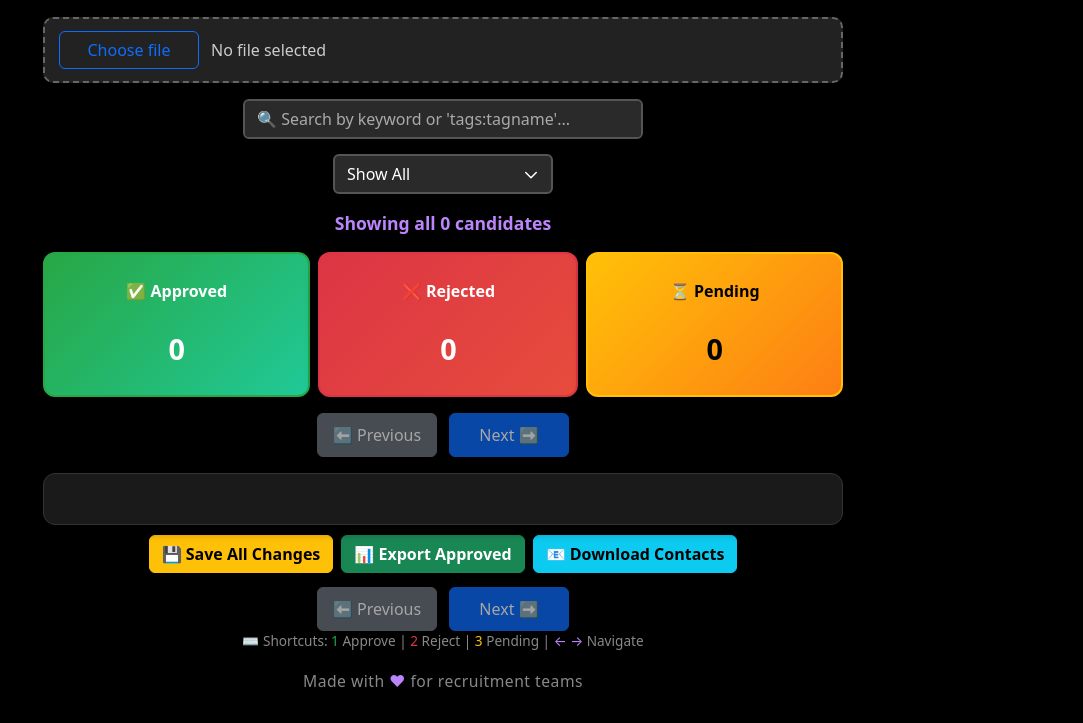
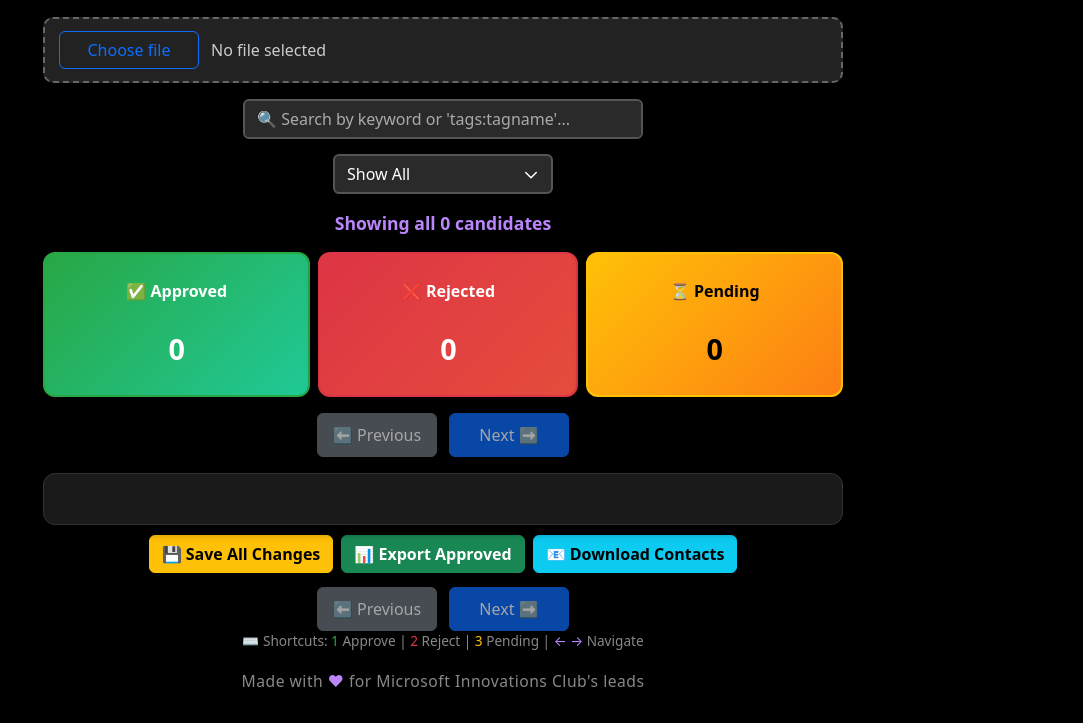
Before and after one commit to sravannotshravan/RecruitmentApplicationViewer, a plain HTML site: page index.html in a window 1280 px wide. Shown: the part 289-1012 px from the top of the page, without its empty margins (197-1280 px from the left). Drawn offline with nearby package versions, Linux system fonts and the light colour scheme.

Commit message:
Footer change

```diff
--- a/index.html
+++ b/index.html
@@ -793,7 +793,7 @@
             ⌨️ Shortcuts: <span style="color: #28a745;">1</span> Approve | <span style="color: #dc3545;">2</span> Reject | <span style="color: #ffc107;">3</span> Pending | <span style="color: #bb86fc;">← →</span> Navigate
           </div>
 
-          <div class="footer">Made with <span style="color:#bb86fc;">♥</span> for recruitment teams</div>
+          <div class="footer">Made with <span style="color:#bb86fc;">♥</span> for Microsoft Innovations Club's leads</div>
         </div>
 
         <!-- How to Use Modal -->
```
